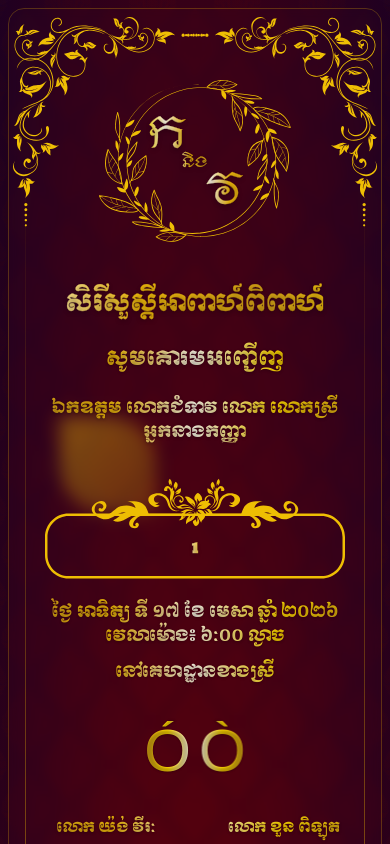
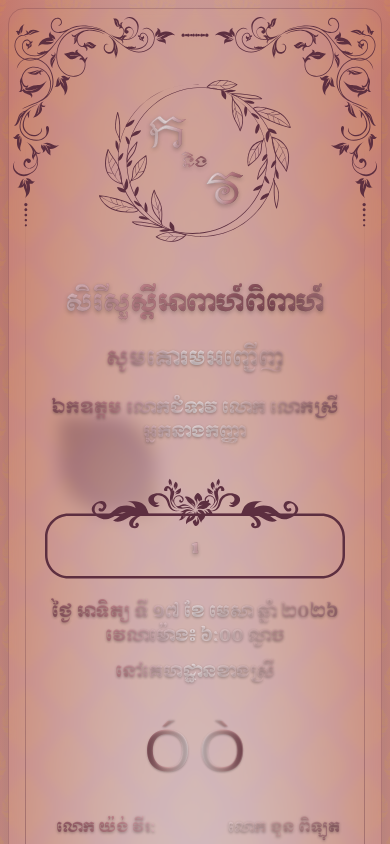
Before and after one commit to nyzcam/cuthmay, a Next.js app: page /invite/1 in a window 390 px wide. Shown: the top 844 px of the page. Built offline with nearby package versions, Linux system fonts and the light colour scheme; no server answers; a web font is replaced by a local one.

Commit message:
fix splashscreen under theme color

```diff
--- a/app/ClientLayout.tsx
+++ b/app/ClientLayout.tsx
@@ -17,12 +17,15 @@ export default function ClientLayout({
     <>
       <AuthProvider>
         <MusicProvider>
-          <SplashProvider>
+
             <ThemeProvider>
-              <LayoutWrapperOld>{children}</LayoutWrapperOld>
+              <SplashProvider>
+                <LayoutWrapperOld>
+                  {children}
+                </LayoutWrapperOld>
+              </SplashProvider>
             </ThemeProvider>
 
-          </SplashProvider>
         </MusicProvider>
       </AuthProvider>
 
--- a/app/invite/[guestSlug]/page.tsx
+++ b/app/invite/[guestSlug]/page.tsx
@@ -89,12 +89,12 @@ export default async function GuestPage({ params, searchParams }: Props) {
   const guestName = normalizeGuestName(guestSlug);
 
   return (
-    <main className="min-h-screen">
+    <div className="min-h-screen">
       <Hero guestName={guestName} themeOverride={theme} />
       <Detail />
       <PhotosGallary />
       <AbaQr />
       <Footer />
-    </main>
+    </div>
   );
 }
--- a/components/Footer.tsx
+++ b/components/Footer.tsx
@@ -66,7 +66,7 @@ export default function Footer({ footerData = defaultFooterData }: FooterProps)
     currentTheme.cssVars;
 
   return (
-    <motion.footer
+    <motion.div
       className="w-full py-12 relative overflow-hidden font-khmer"
       initial="hidden"
       whileInView="visible"
@@ -267,6 +267,6 @@ export default function Footer({ footerData = defaultFooterData }: FooterProps)
           </motion.div>
         </div>
       </div>
-    </motion.footer>
+    </motion.div>
   );
 }
--- a/components/LayoutWrapperOld.tsx
+++ b/components/LayoutWrapperOld.tsx
@@ -21,7 +21,6 @@ const generateGradientFromColor = (
       const normalized = hex?.trim();
       const match = normalized && normalized.match(/^#?([A-Fa-f0-9]{6})$/);
       if (!match) {
-        // fallback to black if invalid
         return `0, 0, 0`;
       }
       const hexVal = match[1];
@@ -42,7 +41,6 @@ const LayoutWrapperOld: FC<LayoutWrapperProps> = ({ children }) => {
   const { currentTheme } = useTheme();
 
   useEffect(() => {
-    // Save previous body styles so we can restore them on unmount
     const prevBackgroundImage = document.body.style.backgroundImage;
     const prevBackgroundColor = document.body.style.backgroundColor;
 
--- a/config/themeConfig.ts
+++ b/config/themeConfig.ts
@@ -62,7 +62,7 @@ export interface ThemePreset {
   description: string;
 }
 
-export const DEFAULT_THEME: ThemeName = "red";
+export const DEFAULT_THEME: ThemeName = "roseGold";
 
 export const GOLD_PALETTE: ColorScale = {
   primary: "#f4c430",
--- a/providers/SplashProvider.tsx
+++ b/providers/SplashProvider.tsx
@@ -3,12 +3,14 @@
 import { useEffect, useState } from "react";
 import Preloader from "@/components/Preloader";
 import { AppPhase } from "@/types/types";
+import { useTheme } from "./ThemeContext";
 
 export default function SplashProvider({
   children,
 }: {
   children: React.ReactNode;
 }) {
+  const { currentTheme } = useTheme();
   const [phase, setPhase] = useState<AppPhase>(AppPhase.LOADING);
   const [visible, setVisible] = useState(true);
 
@@ -43,7 +45,7 @@ export default function SplashProvider({
 
   return (
     <>
-      <Preloader phase={phase} visible={visible} />
+      <Preloader phase={phase} visible={visible} theme={currentTheme} />
       <div
         style={{
            height: visible ? '100vh' : 'auto',
--- a/providers/ThemeContext.tsx
+++ b/providers/ThemeContext.tsx
@@ -322,7 +322,10 @@ export const ThemeProvider = ({
 
   return (
     <ThemeContext.Provider value={contextValue}>
-      {children}
+      <main className="main" role="main">
+        {children}
+      </main>
+
     </ThemeContext.Provider>
   );
 };
--- a/styles/App.css
+++ /dev/null
@@ -1,314 +0,0 @@
-:root {
-  --accent-color: #efbf04;
-  --green-dark: rgb(20, 83, 45);
-  --green-medium: rgb(21, 128, 61);
-  --green-light: rgb(34, 197, 94);
-  --tile-size: 100px;
-  --transition-smooth: cubic-bezier(0.4, 0, 0.2, 1);
-  --shadow-gold: 0 4px 20px rgba(239, 191, 4, 0.25);
-}
-
-html {
-  scrollbar-width: thin;
-  scrollbar-color: transparent transparent;
-  scroll-behavior: smooth;
-  -webkit-font-smoothing: antialiased;
-  -moz-osx-font-smoothing: grayscale;
-}
-
-@supports (-webkit-touch-callout: none) {
-  html,
-  body {
-    height: -webkit-fill-available;
-  }
-}
-
-html,
-body {
-  color: var(--gold-primary);
-  overflow-x: hidden;
-  line-height: 1.6;
-  text-rendering: optimizeLegibility;
-  -webkit-text-size-adjust: 100%;
-}
-
-body {
-  margin: 0;
-  padding: 0;
-  min-height: 100vh;
-  min-height: -webkit-fill-available;
-  position: relative;
-  -webkit-transform: translateZ(0);
-  transform: translateZ(0);
-}
-
-body::-webkit-scrollbar {
-  width: 0px;
-  background: transparent;
-}
-
-.text-gold {
-  background-image: radial-gradient(
-    circle at center,
-    var(--gold-dark),
-    var(--gold-light),
-    var(--gold-lightest),
-    var(--gold-medium),
-    var(--gold-dark)
-  );
-  background-size: 200% auto;
-  -webkit-background-clip: text;
-  background-clip: text;
-  -webkit-text-fill-color: transparent;
-  color: transparent;
-  text-shadow: 0 1px 3px rgba(0, 0, 0, 0.3);
-  padding-top: 0.3em;
-  padding-bottom: 0.3em;
-  background-attachment: scroll;
-}
-
-.combined-gold {
-  background: linear-gradient(
-    90deg,
-    var(--gold-dark),
-    var(--gold-light),
-    var(--gold-lightest),
-    var(--gold-medium),
-    var(--gold-dark)
-  );
-  -webkit-background-clip: text;
-  background-clip: text;
-  -webkit-text-fill-color: transparent;
-  background-size: 200% auto;
-  text-shadow: 0 1px 2px rgba(0, 0, 0, 0.25);
-  transition: all 0.3s var(--transition-smooth);
-  position: relative;
-  -webkit-box-decoration-break: clone;
-  box-decoration-break: clone;
-}
-
-::-webkit-scrollbar {
-  width: 6px;
-  height: 6px;
-}
-
-::-webkit-scrollbar-track {
-  background: rgba(20, 83, 45, 0.1);
-  border-radius: 3px;
-  -webkit-border-radius: 3px;
-}
-
-::-webkit-scrollbar-thumb {
-  background: linear-gradient(
-    180deg,
-    var(--gold-primary, rgba(239, 191, 4, 0.6)),
-    var(--gold-light, rgba(255, 215, 0, 0.4))
-  );
-  border-radius: 3px;
-  -webkit-border-radius: 3px;
-  transition: background 0.3s ease;
-  -webkit-transition: background 0.3s ease;
-}
-
-::-webkit-scrollbar-thumb:hover {
-  background: linear-gradient(
-    180deg,
-    var(--gold-primary, rgba(239, 191, 4, 0.8)),
-    var(--gold-light, rgba(255, 215, 0, 0.6))
-  );
-}
-
-@media (prefers-contrast: high) {
-  .text-gold,
-  .combined-gold {
-    background-image: none !important;
-    -webkit-text-fill-color: var(--gold-light) !important;
-    background-clip: border-box !important;
-    color: var(--gold-light) !important;
-    text-shadow: 1px 1px 2px rgba(0, 0, 0, 0.8) !important;
-  }
-}
-
-.font-tacteng {
-  font-family: "Tacteng";
-  color: var(--gold-primary);
-  -webkit-font-smoothing: antialiased;
-}
-
-.font-khmer {
-  font-family: "Khmer Boran", sans-serif;
-  -webkit-font-smoothing: antialiased;
-}
-
-.text-flip {
-  display: inline-block;
-  transform: rotateY(180deg);
-  -webkit-transform: rotateY(180deg);
-}
-
-.pattern-bg {
-  --s: var(--tile-size, 100px);
-  position: absolute;
-  inset: 0;
-  overflow: hidden;
-  pointer-events: none;
-  -webkit-backface-visibility: hidden;
-  backface-visibility: hidden;
-}
-
-.pattern-bg::before {
-  content: "";
-  position: absolute;
-  width: 450vmax;
-  height: 450vmax;
-  top: 50%;
-  left: 50%;
-  background-image: var(--bg-url);
-  background-repeat: repeat;
-  background-size: var(--s) var(--s);
-  opacity: 0.18;
-  mix-blend-mode: overlay;
-  transform: translate(-50%, -50%) rotate(45deg);
-  -webkit-transform: translate(-50%, -50%) rotate(45deg);
-  -webkit-mix-blend-mode: overlay;
-}
-
-@keyframes khmer-float-1 {
-  0%,
-  100% {
-    transform: translateY(0px) rotate(45deg);
-    -webkit-transform: translateY(0px) rotate(45deg);
-  }
-  50% {
-    transform: translateY(-20px) rotate(45deg);
-    -webkit-transform: translateY(-20px) rotate(45deg);
-  }
-}
-
-@keyframes khmer-float-2 {
-  0%,
-  100% {
-    transform: translateY(0px) rotate(12deg) scaleX(0.75);
-    -webkit-transform: translateY(0px) rotate(12deg) scaleX(0.75);
-  }
-  50% {
-    transform: translateY(-15px) rotate(12deg) scaleX(0.75);
-    -webkit-transform: translateY(-15px) rotate(12deg) scaleX(0.75);
-  }
-}
-
-@keyframes khmer-float-3 {
-  0%,
-  100% {
-    transform: translateY(0px) rotate(-30deg);
-    -webkit-transform: translateY(0px) rotate(-30deg);
-  }
-  50% {
-    transform: translateY(-25px) rotate(-30deg);
-    -webkit-transform: translateY(-25px) rotate(-30deg);
-  }
-}
-
-@keyframes animate-fadeIn {
-  from {
-    opacity: 0;
-    transform: translateY(10px);
-    -webkit-transform: translateY(10px);
-  }
-  to {
-    opacity: 1;
-    transform: translateY(0);
-    -webkit-transform: translateY(0);
-  }
-}
-
-@keyframes fadeIn {
-  from {
-    opacity: 0;
-    transform: translateY(10px);
-    -webkit-transform: translateY(10px);
-  }
-  to {
-    opacity: 1;
-    transform: translateY(0);
-    -webkit-transform: translateY(0);
-  }
-}
-
-.animate-khmer-float-1 {
-  animation: khmer-float-1 6s ease-in-out infinite;
-  -webkit-animation: khmer-float-1 6s ease-in-out infinite;
-}
-.animate-khmer-float-2 {
-  animation: khmer-float-2 8s ease-in-out infinite;
-  -webkit-animation: khmer-float-2 8s ease-in-out infinite;
-}
-.animate-khmer-float-3 {
-  animation: khmer-float-3 7s ease-in-out infinite;
-  -webkit-animation: khmer-float-3 7s ease-in-out infinite;
-}
-.animate-fadeIn {
-  animation: fadeIn 1s ease-out;
-  -webkit-animation: fadeIn 1s ease-out;
-}
-
-@media (max-width: 768px) {
-  .pattern-bg::before {
-    background-size: calc(var(--s) * 0.6) calc(var(--s) * 0.6);
-    -webkit-transform: translate(-50%, -50%) rotate(45deg) translateZ(0);
-    transform: translate(-50%, -50%) rotate(45deg) translateZ(0);
-  }
-
-  .animate-khmer-float-1,
-  .animate-khmer-float-2,
-  .animate-khmer-float-3 {
-    animation-duration: 6s;
-    -webkit-animation-duration: 6s;
-  }
-
-  .text-gold,
-  .combined-gold {
-    -webkit-tap-highlight-color: transparent;
-  }
-}
-
-@media (prefers-reduced-motion: reduce) {
-  *,
-  *::before,
-  *::after {
-    animation-duration: 0.01ms !important;
-    animation-iteration-count: 1 !important;
-    transition-duration: 0.01ms !important;
-    scroll-behavior: auto !important;
-    -webkit-animation-duration: 0.01ms !important;
-    -webkit-animation-iteration-count: 1 !important;
-    -webkit-transition-duration: 0.01ms !important;
-  }
-
-  .pattern-bg::before {
-    animation: none !important;
-    opacity: 0.2;
-    -webkit-animation: none !important;
-  }
-
-  .combined-gold {
-    animation: none !important;
-    -webkit-animation: none !important;
-  }
-}
-
-@supports not (background-clip: text) {
-  .text-gold,
-  .combined-gold {
-    background: none !important;
-    color: var(--gold-light) !important;
-    -webkit-text-fill-color: initial !important;
-  }
-}
-
-@media screen and (-webkit-min-device-pixel-ratio: 0) {
-  .text-gold,
-  .combined-gold {
-    background-attachment: scroll;
-  }
-}
--- a/styles/index.css
+++ b/styles/index.css
@@ -53,8 +53,6 @@
    ============================================================================ */
 
 html {
-  scrollbar-width: thin;
-  scrollbar-color: transparent transparent;
   scroll-behavior: smooth;
   -webkit-font-smoothing: antialiased;
   -moz-osx-font-smoothing: grayscale;
```
Also changed, not shown: components/Preloader.tsx (+26 -5 lines), 1 other file (tests, documents, lock files or other folders).
